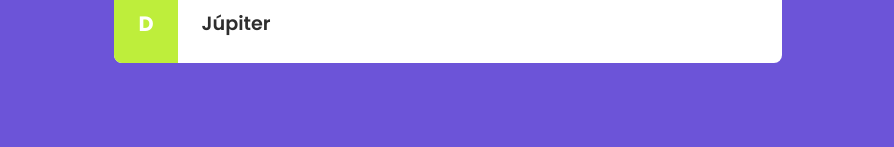
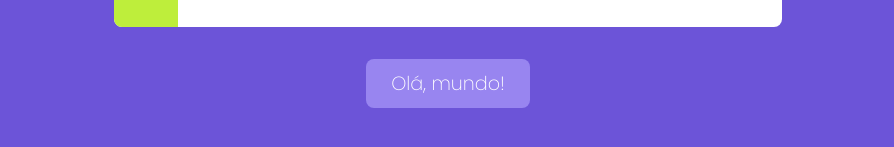
Before and after one commit to lukaskardeck/NextQuiz, a Next.js app: page / in a window 1280 px wide. Shown: the part 567-714 px from the top of the page, without its empty margins (192-1086 px from the left). Built offline with nearby package versions, Linux system fonts and the light colour scheme.

Commit message:
feat: implementando o componente Botao

```diff
--- /dev/null
+++ b/src/components/Botao/Botao.module.css
@@ -0,0 +1,15 @@
+.botao {
+    color: white;
+    background-color: #9885f0;
+    font-weight: 200;
+    font-size: 1.2rem;
+    border: none;
+    border-radius: 8px;
+    padding: 10px 25px;
+    cursor: pointer;
+    transition: all .2s ease-in-out;
+}
+
+.botao:hover {
+    transform: scale(1.1);
+}
--- /dev/null
+++ b/src/components/Botao/index.tsx
@@ -0,0 +1,19 @@
+import Link from "next/link"
+
+import styles from "@/components/Botao/Botao.module.css"
+
+interface BotaoProps {
+    texto: string
+    href?: string
+    onClick?: (e: any) => void
+}
+
+export default function Botao(props: BotaoProps) {
+    return (
+        <Link href={props.href || ""}>
+            <button className={styles.botao}>
+                {props.texto}
+            </button>
+        </Link>
+    )
+}
--- a/src/pages/index.tsx
+++ b/src/pages/index.tsx
@@ -1,15 +1,9 @@
 import Questao from "@/components/Questao";
 import questoes from "./api/bancoDeQuestoes";
 import { useState } from "react";
+import Botao from "@/components/Botao";
 
 export default function Home() {
-  const styleMain = {
-    display: "flex",
-    justifyContent: "center",
-    alignItems: "center",
-    height: "100vh",
-  }
-
   const questaoMock = questoes[1]
 
   const [questao, setQuestao] = useState(questaoMock)
@@ -25,13 +19,22 @@
   }
 
   return (
-    <div style={styleMain}>
+    <div style={{
+      display: "flex",
+      flexDirection: "column",
+      justifyContent: "center",
+      alignItems: "center",
+      height: "100vh",
+      gap: "24px"
+    }}>
       <Questao
         questao={questao}
         tempoParaExibirResposta={10}
         aoResponder={funcao}
         tempoEsgotado={tempoEsgotado}
       />
+
+      <Botao texto="Olá, mundo!"/>
     </div>
   );
 }
```
